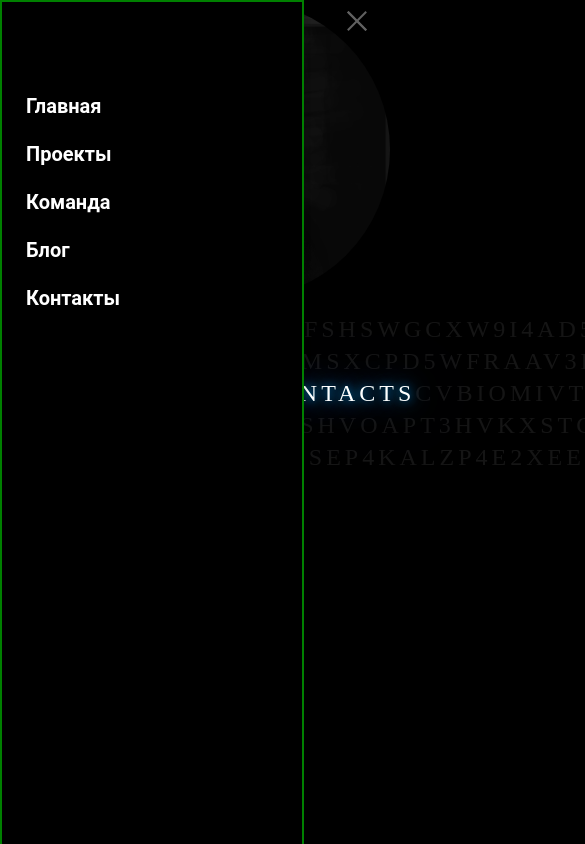
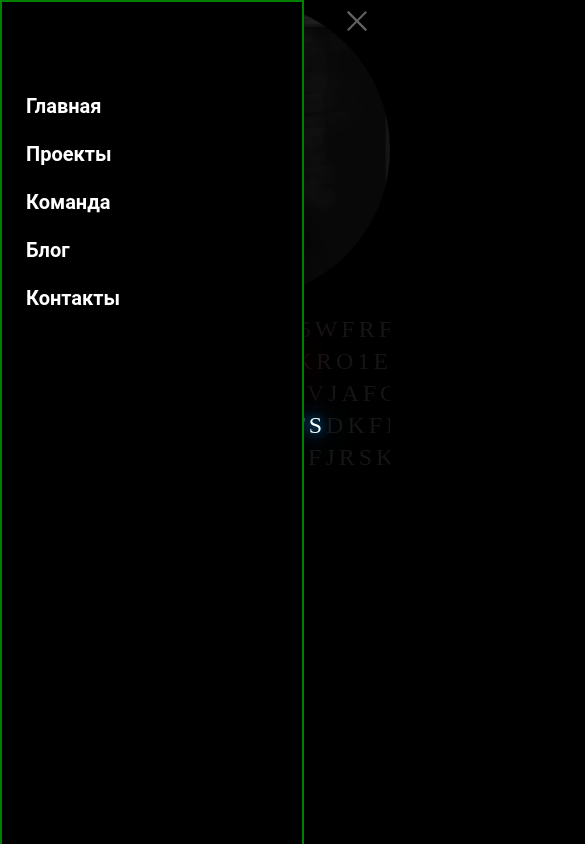
Before and after one commit to JohnnyConstantin/Portfolio, a website built with Parcel: page contacts.html in a window 390 px wide. Both pictures are taken after a click on the label 357 px from the left and 23 px from the top of the page. Shown: the top 844 px of the page, 585 px wide, since content can reach past the window. Built offline with nearby package versions, Linux system fonts and the light colour scheme.

Commit message:
Deleted text

```diff
--- a/contacts.html
+++ b/contacts.html
@@ -31,14 +31,14 @@
   </div>
   <div class="lightheader"></div>
 
-  <section class="section">
+  <div class="section">
       <div class="container">
-        <h2>pwhd5wfrfshsw48d5aav3hjksdascws4d5wfrfshswgcxw9I4ad5wfrfshsw48d5</h2>
-        <h2>rhxkv4d5wf8d5aav3hda6sacsd<span>M</span>kro1ekofrmsxcpd5wfraav3hjksdatrhxms</h2>
-        <h2>jasud5wfrfs25hsv3hjksdaK<span>y</span>dvjafgt9<span class="text1">contacts</span>cvbiomivtxlf3retlh7</h2>
-        <h2>wpomndswpozsdkfmrsm48wIsdajdmsdojrndshvoapt3hvkxstcptro9jwaqwr8</h2>
-        <h2>ptrhsdixcmvnfejnfjrskdmfmr932xmnlpd9xmsEp4kalzp4e2xeesdp41e246sacxc</h2>
+        <h2>pwhd5wfrfshsw485wfrfshswgcxw9I4ad5wfrfshsw48d5</h2>
+        <h2>rhxkv5wvcacsd<span>M</span>kro1ekofrmsxcndkfpd5wfraav3hjkxms</h2>
+        <h2>jasud53hjusdaK<span>y</span>dvjafgt9cvkghnbiomf3dfmviretlh7</h2>
+        <h2>wpomnozs<span class="text1">contacts</span>dkfdswpmxstcptro9jwaqwr8</h2>
+        <h2>ptrhsdixcmvnfejnfjrskdmfmr932xmnlpd9xms4e246sacxc</h2>
       </div>
-  </section>
+  </div>
 </body>
 </html>
--- a/css/blog.css
+++ b/css/blog.css
@@ -4,17 +4,14 @@ body{
 }
 
 .section{
-  display: flex;
-  justify-content: center;
-  align-items: center;
   height: auto;
   width: 100%;
   background: black;
 }
 
 .section .container{
-  left: 2%;
   position:relative;
+  overflow: hidden;
 }
 
 .section .container h2{
@@ -65,3 +62,9 @@ body{
 
   }
 }
+
+@media screen and (max-width: 508px){
+  .section{
+    position: relative;
+  }
+}
--- a/css/body.css
+++ b/css/body.css
@@ -47,12 +47,6 @@ body {
   }
 }
 
-#menu__toggle:checked ~ .menu__box {
-  visibility: visible;
-  left: 0;
-  height: 100%;
-}
-
 @media screen and (max-width: 1177px){
   .infobody{
   justify-content: center;
--- a/css/contacts.css
+++ b/css/contacts.css
@@ -4,17 +4,14 @@ body{
 }
 
 .section{
-  display: flex;
-  justify-content: center;
-  align-items: center;
   height: auto;
   width: 100%;
   background: black;
 }
 
 .section .container{
-  left: 2%;
   position:relative;
+  overflow: hidden;
 }
 
 .section .container h2{
@@ -65,3 +62,9 @@ body{
 
   }
 }
+
+@media screen and (max-width: 508px){
+  .section{
+    position: relative;
+  }
+}
--- a/css/header.css
+++ b/css/header.css
@@ -8,7 +8,7 @@
 }
 
 .hamburger-menu{
-  height: 0px;
+  height: 0;
 }
 
 #menu__toggle {
@@ -29,7 +29,7 @@
 #menu__toggle:checked ~ .menu__box {
   visibility: visible;
   left: 0;
-  height: 200%;
+  height: 100vh;
 }
 
 #menu__toggle:checked ~ .hamburger-menu{
@@ -86,7 +86,7 @@ label.menu__btn{
   left: -100%;
 
   width: 300px;
-  height: 100%;
+  height: border-box;
 
   margin: 0;
   padding: 80px 0;
@@ -152,9 +152,11 @@ label.menu__btn{
     visibility: hidden;
   }
 
-  .menu__box{
-    height: 200%;
-  }
+  #menu__toggle:checked ~ .menu__box {
+  visibility: visible;
+  left: 0;
+  height: 100vh;
+}
 
   .section__bg:before{
     content: '';
--- a/css/projects.css
+++ b/css/projects.css
@@ -9,17 +9,14 @@ body{
 }
 
 .section{
-  display: flex;
-  justify-content: center;
-  align-items: center;
   height: auto;
   width: 100%;
   background: black;
 }
 
 .section .container{
-  left: 2%;
   position:relative;
+  overflow: hidden;
 }
 
 .section .container h2{
@@ -163,3 +160,9 @@ body{
   background-color: #333;
   cursor: pointer;
 }
+
+@media screen and (max-width: 508px){
+  .section{
+    position: relative;
+  }
+}
--- a/css/team.css
+++ b/css/team.css
@@ -1,21 +1,17 @@
 body{
   background: black;
   margin: 0 0 0 0;
-  overflow: hidden;
 }
 
 .section{
-  display: flex;
-  justify-content: center;
-  align-items: center;
   height: auto;
   width: 100%;
   background: black;
 }
 
 .section .container{
-  left: 2%;
   position:relative;
+  overflow: hidden;
 }
 
 .section .container h2{
```
Also changed, not shown: blog.html (+7 -7 lines), index.html (+1 -0 lines), projects.html (+5 -5 lines), team.html (+6 -6 lines).
